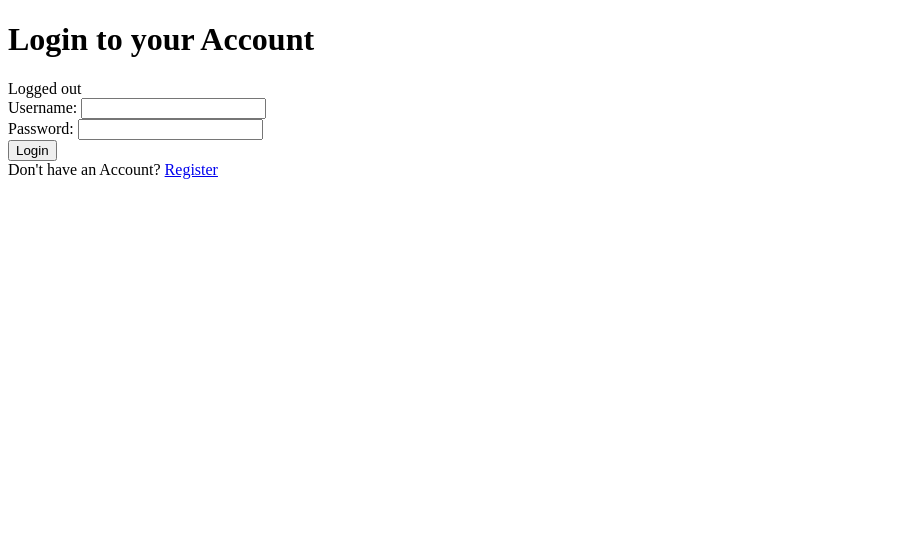
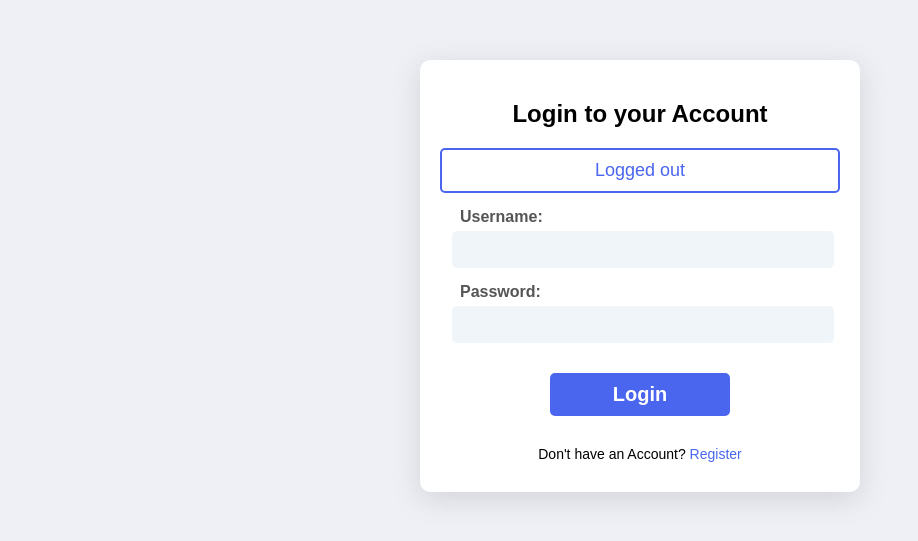
Before and after one commit to SamuelSackey/invois, a Django app: page /logout in a window 1280 px wide. Shown: the top 541 px of the page, without its empty margins (0-918 px from the left). Run offline with Django 4.2, Linux system fonts and the light colour scheme.

Commit message:
Style login and register pages

```diff
--- a/invois/settings.py
+++ b/invois/settings.py
@@ -118,6 +118,11 @@ USE_TZ = True
 # https://docs.djangoproject.com/en/4.0/howto/static-files/
 
 STATIC_URL = 'static/'
+STATIC_ROOT = os.path.join(BASE_DIR, "assets")
+STATICFILES_DIRS = [
+    os.path.join(BASE_DIR, "static")
+]
+
 
 # Default primary key field type
 # https://docs.djangoproject.com/en/4.0/ref/settings/#default-auto-field
--- /dev/null
+++ b/static/accounts/styles.css
@@ -0,0 +1,100 @@
+body {
+    margin: 0;
+    background-color: #EFF0F5;
+    font-family: sans-serif;
+}
+
+.form-container {
+    width: 400px;
+    margin: 60px auto;
+    padding: 30px 20px;
+    border-radius: 10px;
+    background-color: #FFFFFF;
+
+    box-shadow: rgba(100, 100, 111, 0.2) 0px 7px 29px 0px;
+}
+
+.form-container h1 {
+    font-size: 24px;
+    margin: 10px 0 20px;
+    text-align: center;
+}
+
+.message {
+    font-size: 18px;
+    color: #4A65EE;
+    padding: 10px 0;
+    margin: 10px 0;
+    border: 2px solid #4A65EE;
+    border-radius: 5px;
+    text-align: center;
+}
+
+form {
+    display: flex;
+    flex-direction: column;
+    align-items: center;
+}
+
+form div {
+    width: 90%;
+    display: flex;
+    flex-direction: column;
+    align-items: center;
+}
+
+
+label {
+    color: #555;
+    display: block;
+    margin: 5px 0;
+    font-size: 16px;
+    font-weight: bold;
+    align-self: flex-start;
+}
+
+
+input[type=text],
+input[type=email],
+input[type=password] {
+    background-color: #F0F5F9;
+    width: 100%;
+    height: 35px;
+    border: none;
+    align-self: center;
+    padding: 0px 10px;
+    margin-bottom: 10px;
+    margin-left: 5px;
+    border-radius: 5px;
+    border: 1px solid transparent;
+}
+
+input[type=text]:focus,
+input[type=email]:focus,
+input[type=password]:focus {
+    border: 1px solid #4A65EE;
+    outline: none;
+}
+
+input[type=submit] {
+    width: 50%;
+    margin: 20px;
+    padding: 10px 0;
+    font-size: 20px;
+    font-weight: bold;
+    background-color: #4A65EE;
+    color: #FFFFFF;
+    border: none;
+    border-radius: 5px;
+}
+
+.alt-link {
+    font-size: 14px;
+    text-align: center;
+    margin-top: 10px;
+}
+
+.alt-link a {
+    text-decoration: none;
+    color: #4A65EE;
+}
--- a/templates/accounts/home.html
+++ b/templates/accounts/home.html
@@ -4,6 +4,10 @@
 
     <h1>Hello, {{ user.first_name }}</h1>
 
-    <div><a href="{% url 'accounts:logout' %}">Logout</a></div>
+    <div>
+        <button>
+            <a href="{% url 'accounts:logout' %}">Logout</a>
+        </button>
+    </div>
 
 {% endblock %}
--- a/templates/accounts/login.html
+++ b/templates/accounts/login.html
@@ -2,22 +2,26 @@
 
 {% block body %}
 
+    <div class="form-container">
+
         <h1>Login to your Account</h1>
 
         {% if message %}
-        <div>{{ message }}</div>
+            <div class="message">{{ message }}</div>
         {% endif %}
 
         <form action="{% url 'accounts:login' %}" method="post">
             {% csrf_token %}
 
-        <div>Username: <input type="text" name="username"></div>
-        <div>Password: <input type="password" name="password"></div>
+            <div><label for="username">Username:</label> <input type="text" name="username" required></div>
+            <div><label for="password">Password:</label> <input type="password" name="password" required></div>
 
             <div><input type="submit" value="Login"></div>
 
         </form>
 
-    <div> Don't have an Account? <a href="{% url 'accounts:register' %}">Register</a> </div>
+        <div class="alt-link"> Don't have an Account? <a href="{% url 'accounts:register' %}">Register</a> </div>
+
+    </div>
 
 {% endblock %}
--- a/templates/layout.html
+++ b/templates/layout.html
@@ -1,3 +1,5 @@
+{% load static %}
+
 <!DOCTYPE html>
 <html lang="en">
 <head>
@@ -5,6 +7,7 @@
     <meta http-equiv="X-UA-Compatible" content="IE=edge">
     <meta name="viewport" content="width=device-width, initial-scale=1.0">
     <title>Invois</title>
+    <link href="{% static 'accounts/styles.css' %}" rel="stylesheet" type="text/css">
 </head>
 <body>
     {% block body %}
```
Also changed, not shown: templates/accounts/register.html (+12 -8 lines). Lines whose indentation alone changed are shown as unchanged.
